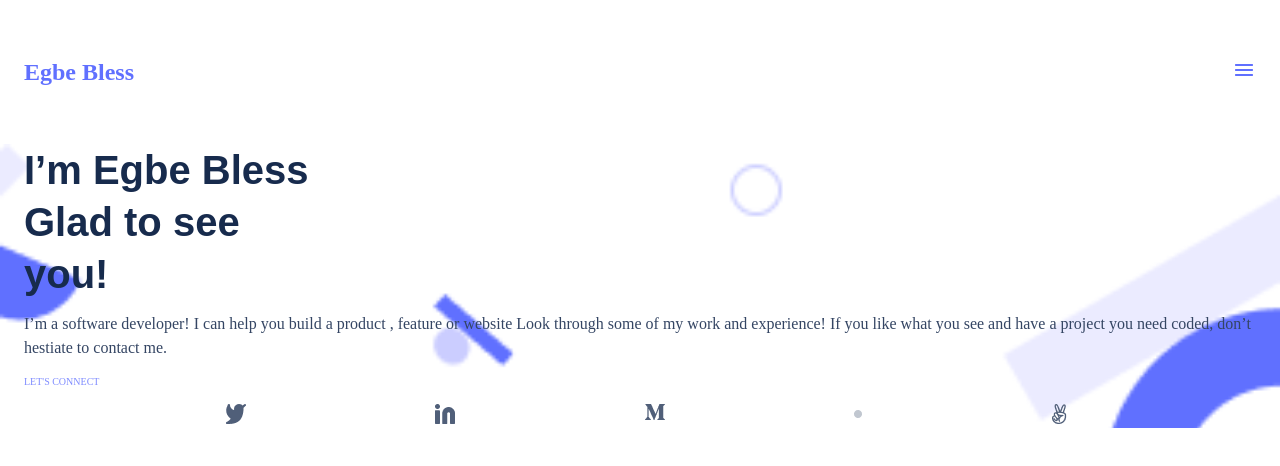
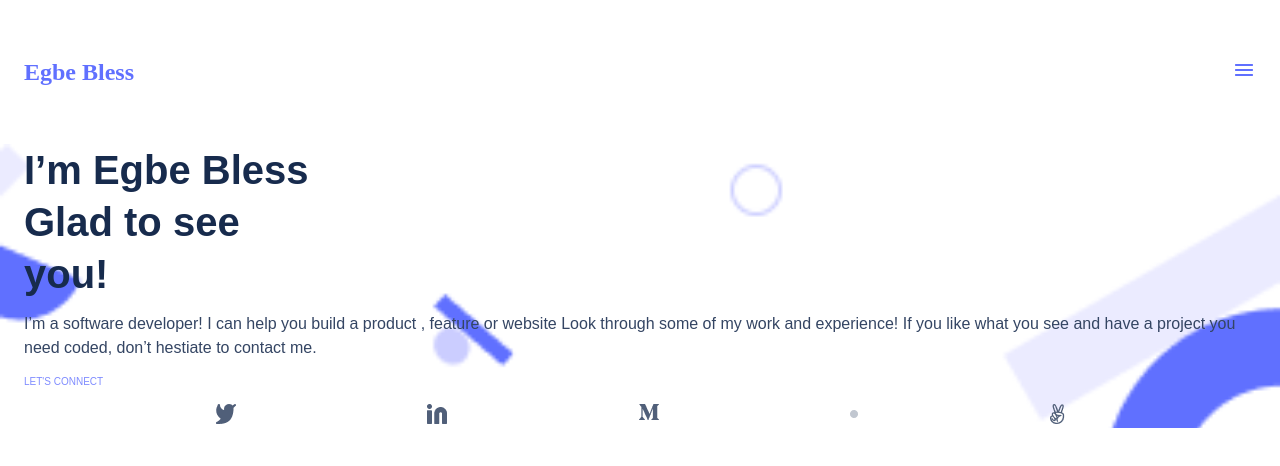
Before and after one commit to Ashuaks/FirstPort, a website: page index.html in a window 1280 px wide. Drawn offline with Linux system fonts and the light colour scheme.

Commit message:
add changes to html and css

```diff
--- a/style.css
+++ b/style.css
@@ -4,7 +4,7 @@
 }
 
 .header {
-    display:flex;
+  display: flex;
   justify-content: space-between;
   padding: 58px 24px;
   align-items: center;
@@ -17,8 +17,6 @@
   padding: 0 24px;
   background-color: #fff;
   background-size: cover;
-    background-position: relative;
-
 }
 
 .my-name {
@@ -32,7 +30,7 @@
 
 .para {
     color: #344563;
-    font-family: 'Poppins';
+    font-family: 'Poppins', sans-serif;
     font-style: normal;
     font-weight: 400;
     font-size: 16px;
@@ -41,7 +39,7 @@
 }
 
 .connect {
-    font-family: 'Poppins';
+    font-family: 'Poppins', sans-serif;
     font-style: normal;
     font-weight: 500;
     font-size: 10px;
@@ -55,6 +53,3 @@
     list-style-type: none;
     justify-content: space-evenly;
 }
-.bird-img {
-    padding-left: 12px;
-}
```
Also changed, not shown: index.html (+1 -2 lines). Lines whose indentation alone changed are shown as unchanged.
